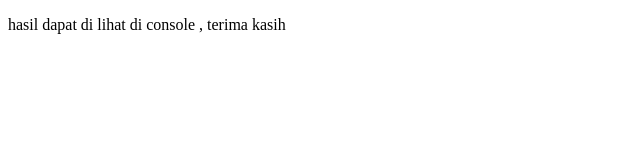
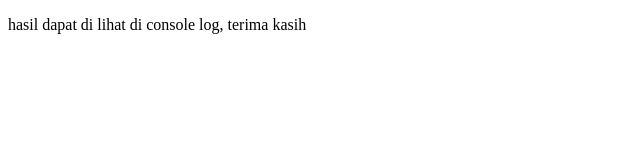
Before and after one commit to ibrahimdeni/Mini-Test-PT.-Stamps, a plain HTML site: page index.html in a window 1280 px wide. Shown: the full height of the page, 0-640 px from the left. Drawn offline with nearby package versions, Linux system fonts and the light colour scheme; no server answers.

Commit message:
Mini Test PT. Stamps

```diff
--- a/index.html
+++ b/index.html
@@ -8,7 +8,7 @@
   </head>
 
   <body>
-    <p>hasil dapat di lihat di console , terima kasih</p>
+    <p>hasil dapat di lihat di console log, terima kasih</p>
     <script src="index.js"></script>
     <script
       src="https://cdnjs.cloudflare.com/ajax/libs/moment.js/2.29.4/moment-with-locales.min.js"
```
